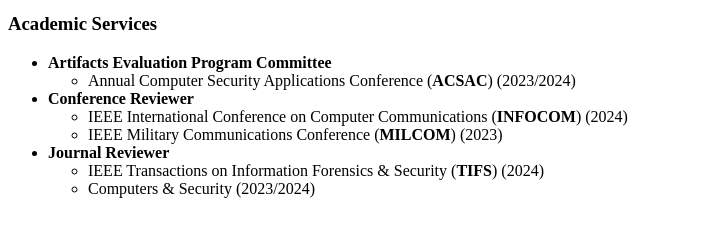
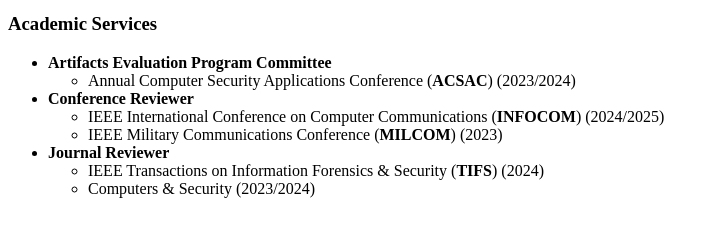
Before and after one commit to YunlongXing/yunlongxing.github.io, a Jekyll site: the page built from _pages/includes/others.md, in a window 1280 px wide. Shown: the part 659-896 px from the top of the page, without its empty margins (0-719 px from the left). Built offline with Jekyll 4.4.1, drawn with Linux system fonts in a browser that asks for light colours; our own code applies the rules of GitHub Pages for plain Markdown files.

Commit message:
Update others.md

```diff
--- a/_pages/includes/others.md
+++ b/_pages/includes/others.md
@@ -3,7 +3,7 @@
 - **Artifacts Evaluation Program Committee**
   - Annual Computer Security Applications Conference (**ACSAC**) (2023/2024)
 - **Conference Reviewer**
-  - IEEE International Conference on Computer Communications (**INFOCOM**) (2024)
+  - IEEE International Conference on Computer Communications (**INFOCOM**) (2024/2025)
   - IEEE Military Communications Conference (**MILCOM**) (2023)
 - **Journal Reviewer**
   - IEEE Transactions on Information Forensics & Security (**TIFS**) (2024)
```
